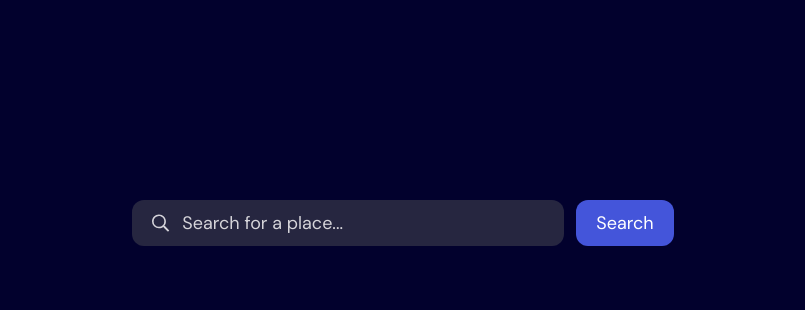
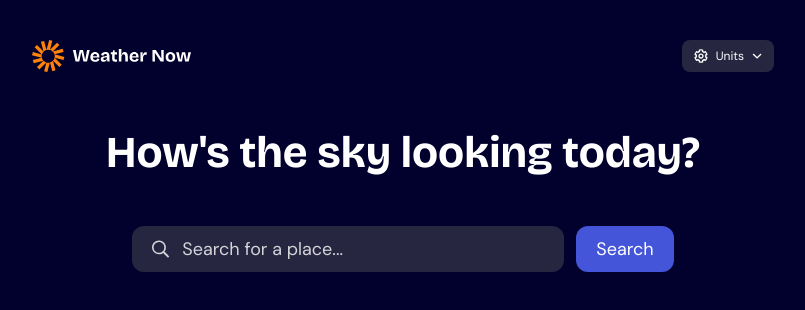
Before and after one commit to Dotesag/fm-weather-app, a Next.js app: page / in a window 1280 px wide. Shown: the top 310 px of the page, without its empty margins (237-1042 px from the left). Built offline with nearby package versions, Linux system fonts and the light colour scheme.

Commit message:
header 1/3

```diff
--- /dev/null
+++ b/src/components/Header/Header.tsx
@@ -0,0 +1,37 @@
+import Image from "next/image";
+
+export default function Header() {
+  return (
+    <header className="flex flex-col items-center py-10">
+      <div className="flex w-full justify-between">
+        <Image
+          src={"/images/logo.svg"}
+          height={40}
+          width={197}
+          alt="Weather Now"
+          className="w-40"
+        />
+        <button className="bg-block py-2 px-3 rounded-lg flex gap-2 text-xs items-center">
+          <Image
+            src={"/images/icon-units.svg"}
+            height={16}
+            width={16}
+            alt=""
+            className="w-3.5"
+          />
+          <p>Units</p>
+          <Image
+            src={"/images/icon-dropdown.svg"}
+            height={8}
+            width={13}
+            alt=""
+            className="w-2.5"
+          />
+        </button>
+      </div>
+      <h1 className="font-bricolage-grotesque text-[44px] mt-12">
+        How's the sky looking today?
+      </h1>
+    </header>
+  );
+}
--- a/src/components/Mainpage.tsx
+++ b/src/components/Mainpage.tsx
@@ -8,6 +8,7 @@ import {
 } from "react";
 import Weather from "./Weather/Weather";
 import type { City } from "@/types/city";
+import Header from "./Header/Header";
 
 type MainContextType = {
   city: City | undefined;
@@ -32,7 +33,12 @@ export default function Mainpage() {
 
   return (
     <mainContext.Provider value={{ city, setCity, apiError, setApiError }}>
-      <Weather />
+      <div className="flex flex-col items-center w-full  ">
+        <div className="flex flex-col w-full max-w-58/100 ">
+          <Header />
+          <Weather />
+        </div>
+      </div>
     </mainContext.Provider>
   );
 }
--- a/src/components/Weather/Weather.tsx
+++ b/src/components/Weather/Weather.tsx
@@ -6,7 +6,7 @@ export default function Weather() {
   const { apiError } = useMainContext();
 
   return (
-    <div className="flex justify-center mt-50">
+    <div className="flex justify-center">
       {!apiError && <PlaceSelect />}
       {apiError && <ApiError />}
     </div>
```
